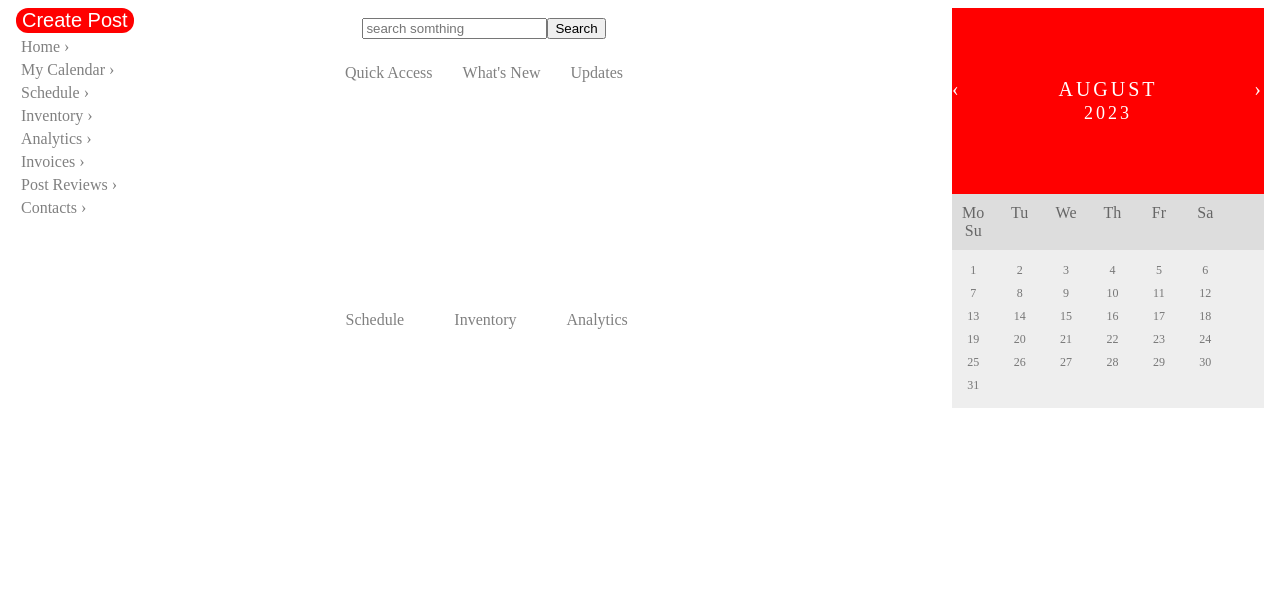
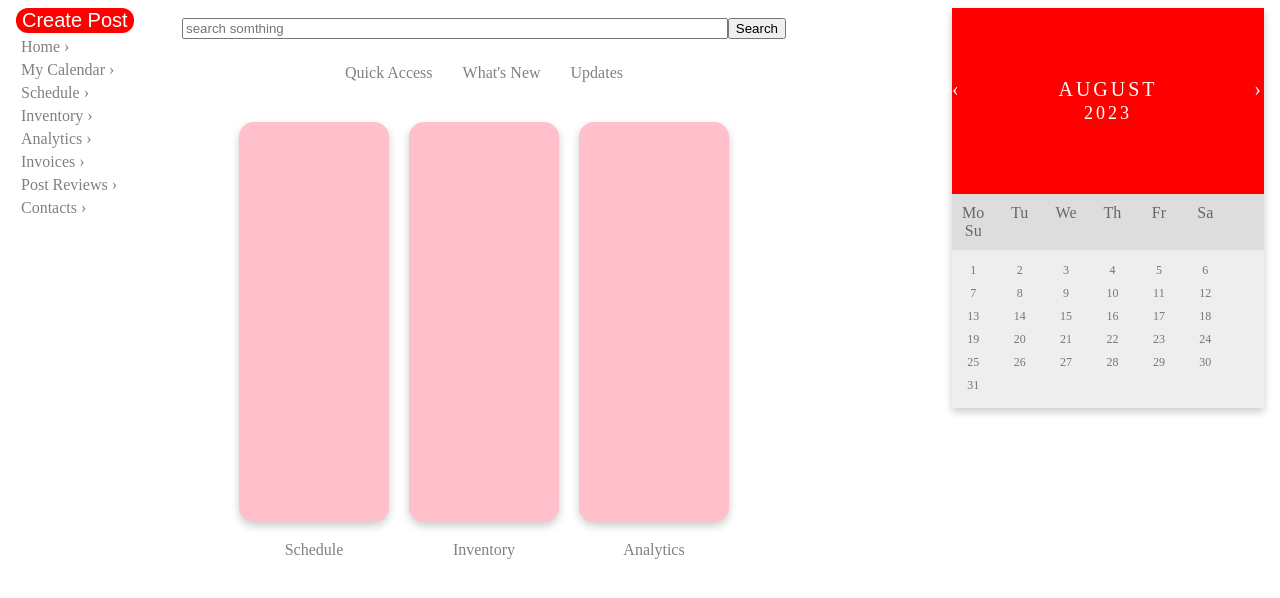
Before and after one commit to ZheeMeng/LearningSvelteKit, a SvelteKit app: page / in a window 1280 px wide. Shown: the top 598 px of the page. Built offline with nearby package versions, Linux system fonts and the light colour scheme.

Commit message:
Added cards as placeholders

```diff
--- a/src/routes/+page.svelte
+++ b/src/routes/+page.svelte
@@ -32,8 +32,6 @@
 			</div>
 			<div class="cards">
 				<!-- add in href -->
-
-				<!-- !!!card & text alignment to be completed!!! -->
 				<div class="sub-cards">
 					<div class="placeholder"></div>
 					<a href="/">Schedule</a>
@@ -46,6 +44,11 @@
 					<div class="placeholder"></div>
 					<a href="/">Analytics</a>
 				</div>
+			</div>
+			<div class="btm-cards">
+				<!-- left=image right=placeholder -->
+				<div></div>
+				<div></div>
 			</div>
 		</div>
 
@@ -159,6 +162,10 @@
 		margin: 10px;
 	}
 
+	.middle-content #searchBar input {
+		width: 100%;
+	}
+
 	.middle-content .cards {
 		display: flex;
 		align-items: center;
@@ -168,13 +175,16 @@
 
 	.middle-content .cards .sub-cards {
 		text-align: center;
+		flex-direction: column;
 	}
 
 	.middle-content .cards .sub-cards .placeholder {
-		width: 30%;
+		width: 150px;
 		height: 400px;
-		background-color: gray;
+		background-color: pink;
 		margin: 3%;
+		box-shadow: 0 4px 8px 0 rgba(0,0,0,0.2);
+  		border-radius: 15px;
 	}
 
 	.middle-content a {
@@ -189,6 +199,8 @@
 
 	.right-content {
 		width: 25%;
+		height: 100%;
+		box-shadow: 0 4px 8px 0 rgba(0,0,0,0.2);
 		float: right;
 	}
 
```
